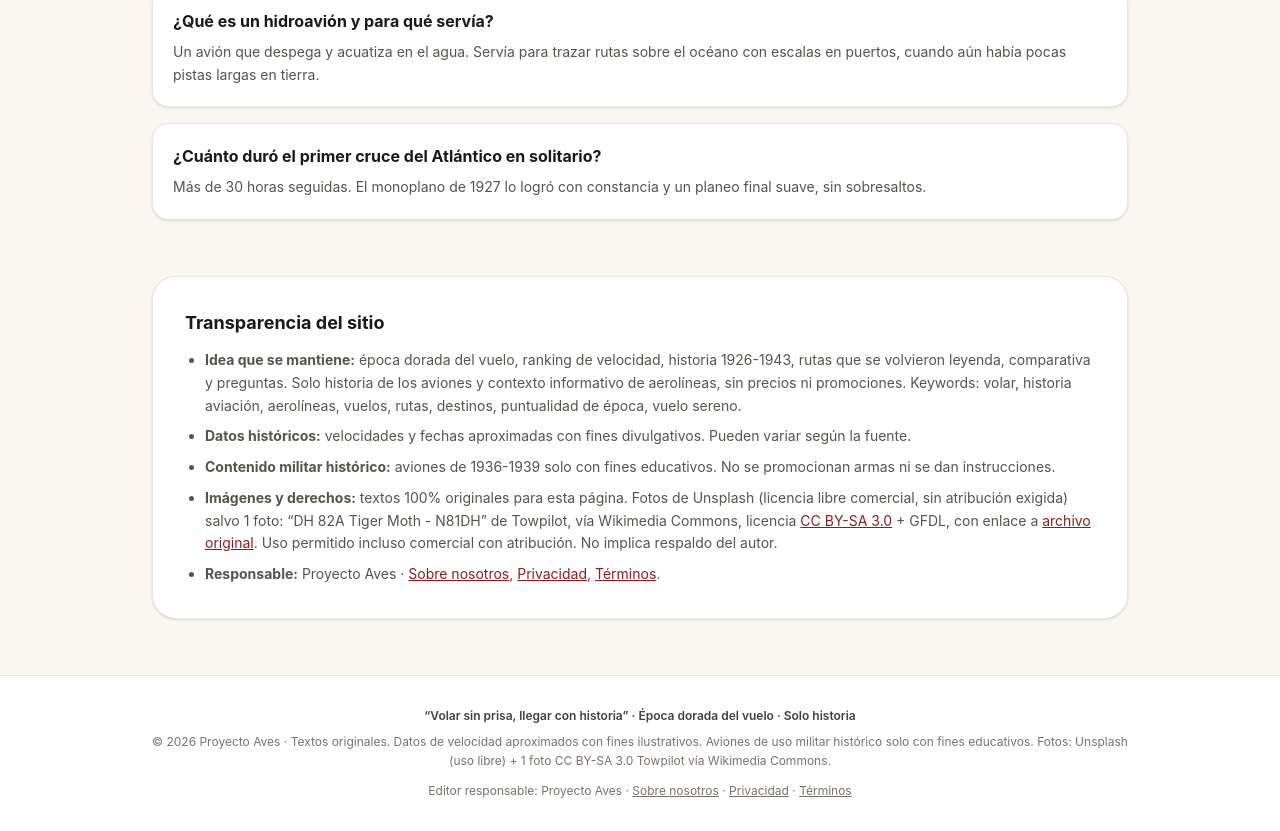
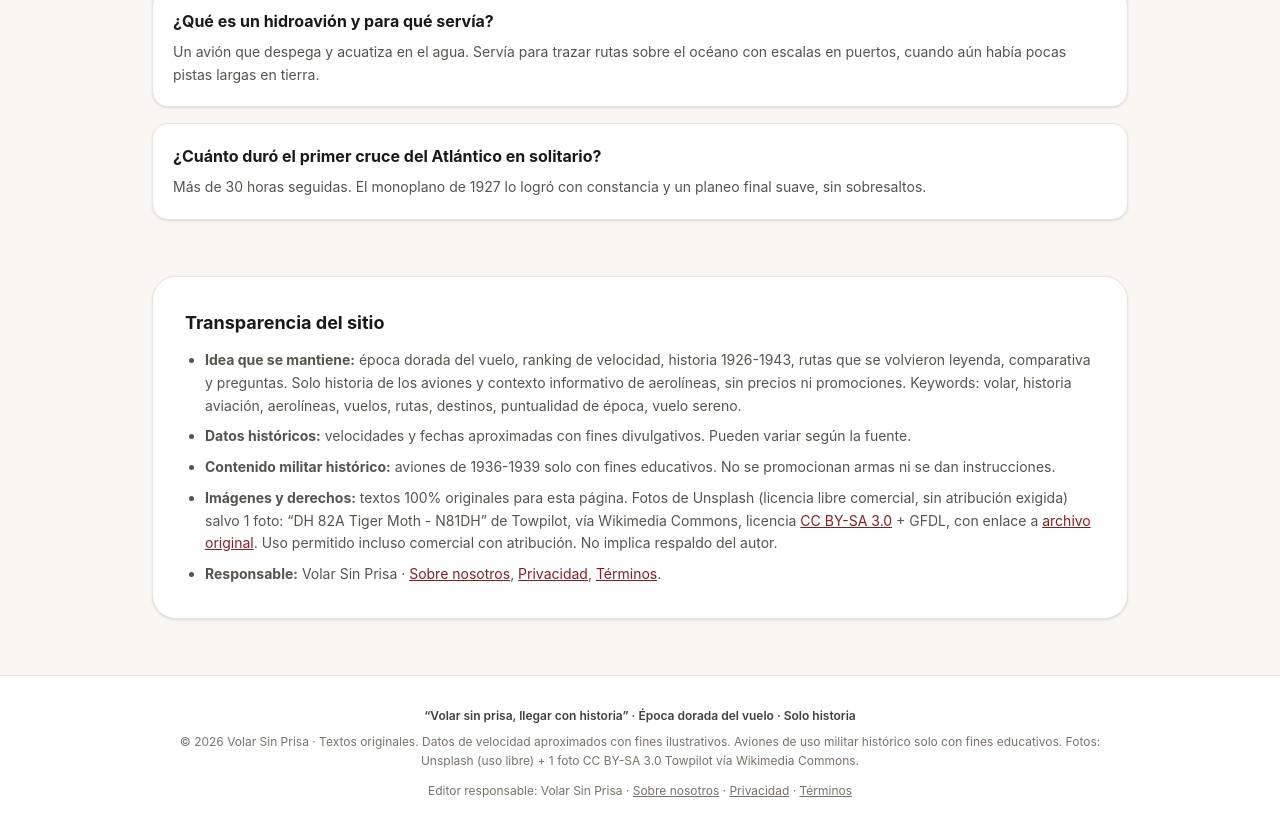
Before and after one commit to tribijo03/aves, a Next.js app: page / in a window 1280 px wide. Shown: the part 8152-8983 px from the top of the page. Built offline with nearby package versions, Linux system fonts and the light colour scheme.

Commit message:
marca Volar Sin Prisa sin aves

```diff
--- a/src/app/page.tsx
+++ b/src/app/page.tsx
@@ -664,7 +664,7 @@ export default function Home() {
               . Uso permitido incluso comercial con atribución. No implica respaldo del autor.
             </li>
             <li>
-              <strong>Responsable:</strong> Proyecto Aves ·{" "}
+              <strong>Responsable:</strong> Volar Sin Prisa ·{" "}
               <a href="/sobre-nosotros" className="text-[#8C1D1D] underline dark:text-red-300">Sobre nosotros</a>,{" "}
               <a href="/privacidad" className="text-[#8C1D1D] underline dark:text-red-300">Privacidad</a>,{" "}
               <a href="/terminos" className="text-[#8C1D1D] underline dark:text-red-300">Términos</a>.
@@ -679,12 +679,12 @@ export default function Home() {
             “Volar sin prisa, llegar con historia” · Época dorada del vuelo · Solo historia
           </p>
           <p className="mt-2 leading-relaxed">
-            © 2026 Proyecto Aves · Textos originales. Datos de velocidad aproximados con fines ilustrativos.
+            © 2026 Volar Sin Prisa · Textos originales. Datos de velocidad aproximados con fines ilustrativos.
             Aviones de uso militar histórico solo con fines educativos. Fotos: Unsplash (uso libre) + 1 foto
             CC BY-SA 3.0 Towpilot vía Wikimedia Commons.
           </p>
           <p className="mt-3">
-            Editor responsable: Proyecto Aves ·{" "}
+            Editor responsable: Volar Sin Prisa ·{" "}
             <a href="/sobre-nosotros" className="underline hover:text-stone-700">Sobre nosotros</a> ·{" "}
             <a href="/privacidad" className="underline hover:text-stone-700">Privacidad</a> ·{" "}
             <a href="/terminos" className="underline hover:text-stone-700">Términos</a>
--- a/src/app/sobre-nosotros/page.tsx
+++ b/src/app/sobre-nosotros/page.tsx
@@ -12,7 +12,7 @@ export default function SobreNosotros() {
         (1926-1943). Publicamos textos originales con fines educativos.
       </p>
       <ul className="mt-4 list-disc space-y-2 pl-5">
-        <li>Editor responsable: Proyecto Aves</li>
+        <li>Editor responsable: Volar Sin Prisa</li>
         <li>Fuentes: referencias históricas generales y archivos fotográficos ilustrativos.</li>
       </ul>
       <p className="mt-4">
--- a/src/app/terminos/page.tsx
+++ b/src/app/terminos/page.tsx
@@ -10,7 +10,7 @@ export default function Terminos() {
       <ul className="mt-4 list-disc space-y-2 pl-5 leading-relaxed">
         <li>Contenido educativo y aproximado. Las velocidades y fechas pueden variar según la fuente.</li>
         <li>Los aviones de uso militar histórico se presentan solo con fines divulgativos, sin promoción de armas.</li>
-        <li>Textos originales © 2026 Proyecto Aves. Fotos Unsplash con licencia libre; 1 foto “DH 82A Tiger Moth - N81DH” de Towpilot vía Wikimedia Commons bajo CC BY-SA 3.0 y GFDL, con atribución y enlace a licencia.</li>
+        <li>Textos originales © 2026 Volar Sin Prisa. Fotos Unsplash con licencia libre; 1 foto “DH 82A Tiger Moth - N81DH” de Towpilot vía Wikimedia Commons bajo CC BY-SA 3.0 y GFDL, con atribución y enlace a licencia.</li>
         <li>Sección de presentación: solo historia de los aviones. Sin precios, sin ofertas y sin reservas.</li>
         <li>Uso permitido: compartir con cita y sin fines engañosos.</li>
       </ul>
```
